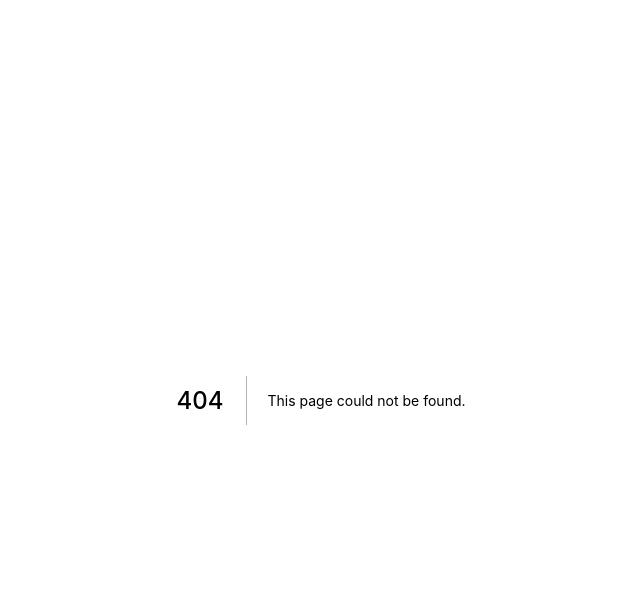
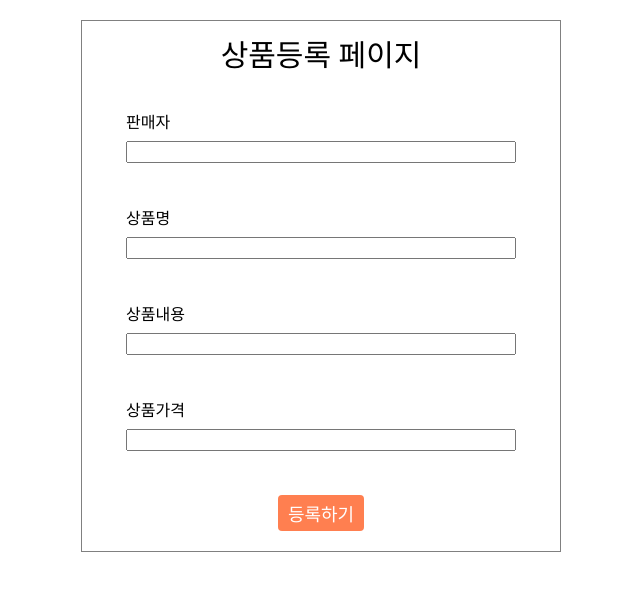
Before and after one commit to Jeongmmin/class-quiz, a Next.js app: page /05/boards/new in a window 1280 px wide. Before the commit this address had no page. Shown: the top 590 px of the page, without its empty margins (319-959 px from the left). Built offline with nearby package versions, Linux system fonts and the light colour scheme.

Commit message:
🚧 Study : useRouter (about 500 Error)

```diff
--- /dev/null
+++ b/pages/05/boards/new/index.js
@@ -0,0 +1,94 @@
+import { useRouter } from 'next/router';
+import { useMutation, gql } from '@apollo/client';
+import { useState } from 'react';
+import '../../../../styles/05/new';
+import {
+  InputWrapper,
+  SubmitButton,
+  Title,
+  Wrapper,
+} from '../../../../styles/05/new';
+
+const CREATE_PRODUCT = gql`
+  mutation createProduct(
+    $seller: String
+    $createProductInput: CreateProductInput!
+  ) {
+    createProduct(seller: $seller, createProductInput: $createProductInput) {
+      _id
+      message
+    }
+  }
+`;
+
+export default function NewPage() {
+  const router = useRouter();
+
+  const [createProduct] = useMutation(CREATE_PRODUCT);
+
+  const [seller, setSeller] = useState('');
+  const [name, setName] = useState('');
+  const [detail, setDetail] = useState('');
+  const [price, setPrice] = useState(0);
+
+  const onClickSubmit = async () => {
+    try {
+      if (seller && name && detail && price) {
+        const result = await createProduct({
+          variables: {
+            seller,
+            createProductInput: {
+              name,
+              detail,
+              price,
+            },
+          },
+        });
+        console.log(result);
+        alert(result.data.createProduct.message);
+        router.push(`/05/boards/detail/number`);
+      }else {
+        alert('양식을 모두 작성해주세요')
+      }
+    } catch (e) {
+      alert(e.message);
+    }
+  };
+
+  const onChangeSeller = (e) => {
+    setSeller(e.target.value);
+  };
+  const onChangeName = (e) => {
+    setName(e.target.value);
+  };
+  const onChangeDetail = (e) => {
+    setDetail(e.target.value);
+  };
+  const onChangePrice = (e) => {
+    setPrice(Number(e.target.value));
+  };
+
+  return (
+    <Wrapper>
+      <Title>상품등록 페이지</Title>
+      <InputWrapper>
+        <span>판매자</span>
+        <input type='text' onChange={onChangeSeller} />
+      </InputWrapper>
+      <InputWrapper>
+        <span>상품명</span>
+        <input type='text' onChange={onChangeName} />
+      </InputWrapper>
+      <InputWrapper>
+        <span>상품내용</span>
+        <input type='text' onChange={onChangeDetail} />
+      </InputWrapper>
+      <InputWrapper>
+        <span>상품가격</span>
+        <input type='number' onChange={onChangePrice} />
+      </InputWrapper>
+
+      <SubmitButton onClick={onClickSubmit}>등록하기</SubmitButton>
+    </Wrapper>
+  );
+}
--- /dev/null
+++ b/styles/05/new.js
@@ -0,0 +1,44 @@
+import styled from '@emotion/styled';
+
+export const Wrapper = styled.div`
+  box-sizing: border-box;
+  display: flex;
+  flex-direction: column;
+  max-width: 480px;
+  align-items: center;
+  margin: 20px auto;
+  border: 1px solid gray;
+  padding: 20px 40px;
+`;
+
+export const Title = styled.h1`
+  font-size: 30px;
+  margin-bottom: 20px;
+`;
+
+export const InputWrapper = styled.div`
+  display: flex;
+  flex-direction: column;
+  width: 100%;
+  justify-content: flex-start;
+  font-size: 18px;
+  margin: 20px;
+  padding: 4px;
+
+  span {
+    font-size: 16px;
+    margin-bottom: 10px;
+    font-weight: 500;
+  }
+`;
+
+export const SubmitButton = styled.button`
+border: none;
+border-radius: 4px;
+cursor: pointer;
+padding: 5px 10px;
+font-size: 18px;
+background-color: coral;
+color: white;
+margin-top: 20px;
+`
```
Also changed, not shown: pages/05/boards/detail/[number]/index.js (added, +9 -0 lines), styles/05/detail.js (added, +17 -0 lines).
